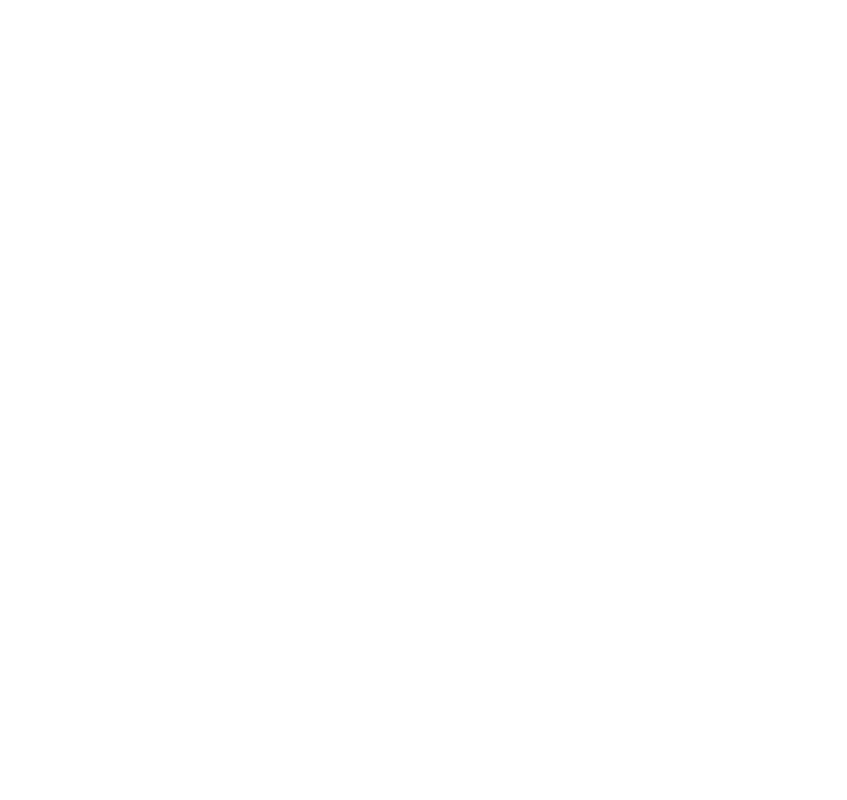
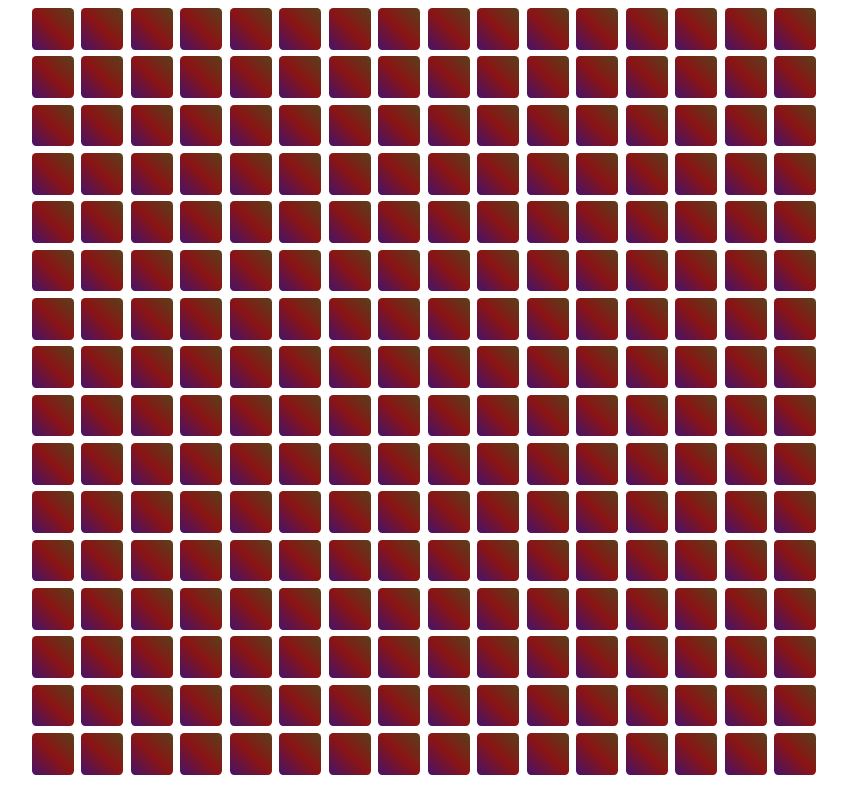
Before and after one commit to lexolf/etch-a-sketch, a plain HTML site: page index.html in a window 1280 px wide. Shown: the whole page, without its empty margins (216-1063 px from the left). Drawn offline with Linux system fonts and the light colour scheme.

Commit message:
Create a colored grid

```diff
--- a/index.html
+++ b/index.html
@@ -1,13 +1,16 @@
 <!DOCTYPE html>
 <html lang="en">
 <head>
+    <link rel="stylesheet" type="text/css" href="style.css" >
     <meta charset="UTF-8">
     <meta name="viewport" content="width=device-width, initial-scale=1.0">
     <meta http-equiv="X-UA-Compatible" content="ie=edge">
     <title>Etch-a-Sketch</title>
 </head>
 <body>
+    <div id="container">
 
+    </div>
 </body>
     <script type="text/javascript" src="script.js"></script>
 </html>
--- a/script.js
+++ b/script.js
@@ -1 +1,16 @@
-alert("It works!");
+
+// Create the container element where the grid will be held
+const container = document.querySelector('#container');
+container.style = "margin: auto auto; display: grid; grid-template-columns: repeat(16, 1fr); grid-gap: 1%;";
+
+// Container must not be wider than its height
+var viewportHeight = Math.max(document.documentElement.clientHeight, window.innerHeight || 0);
+container.style.width = viewportHeight*0.98 + 'px';
+
+var square = document.createElement('div');
+square.classList.add('square');
+square.style= "background: linear-gradient(45deg, rgba(70,19,105,1) 0%, rgba(138,20,20,1) 50%, rgba(89,64,28,1) 100%); border-radius: 10%;"
+
+while(container.childElementCount<16*16){
+    container.appendChild(square.cloneNode(true));
+};
--- /dev/null
+++ b/style.css
@@ -0,0 +1,6 @@
+#container div::before {
+    content: "";
+    padding-bottom: 100%;
+    display: inline-block;
+    vertical-align: top;
+  }
```
